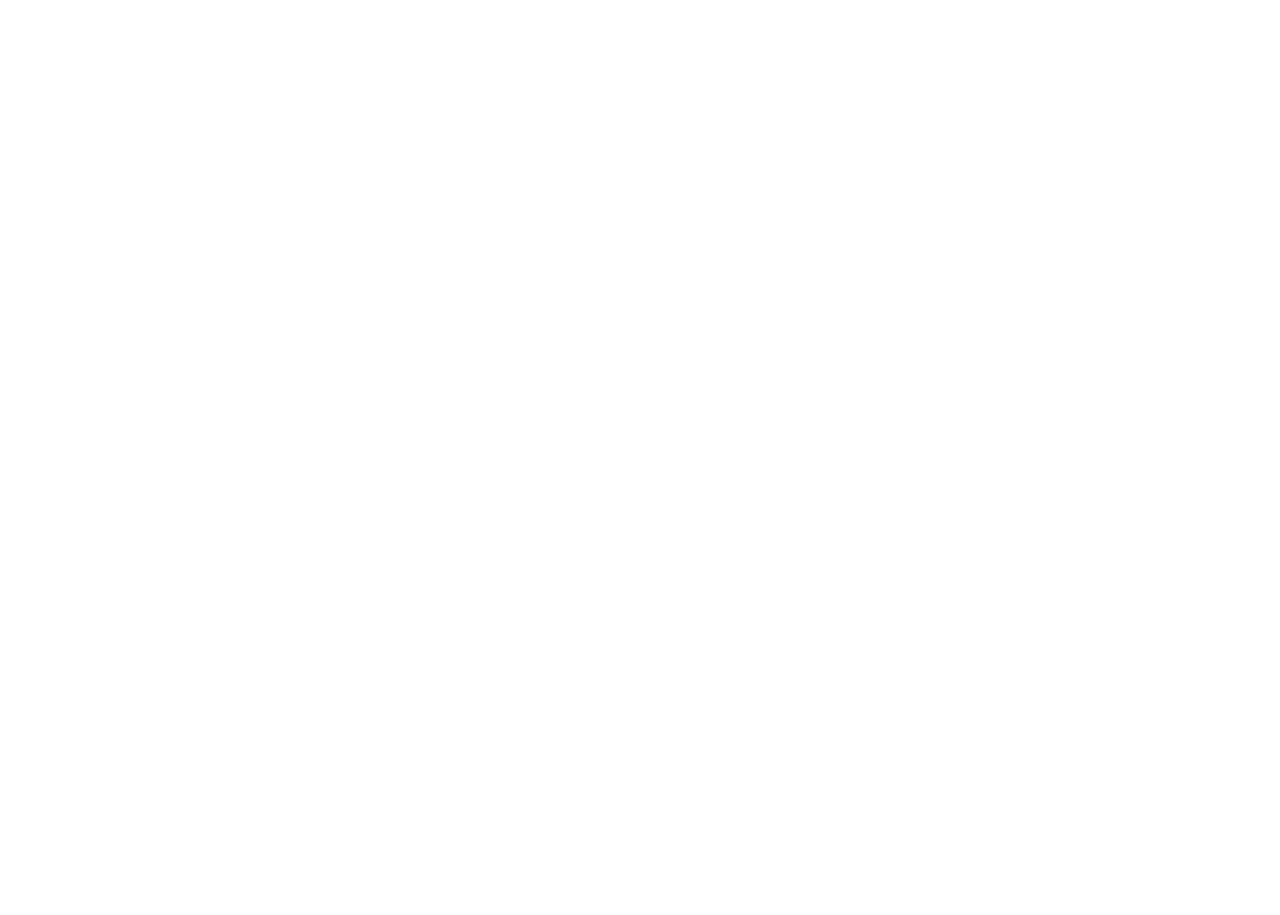
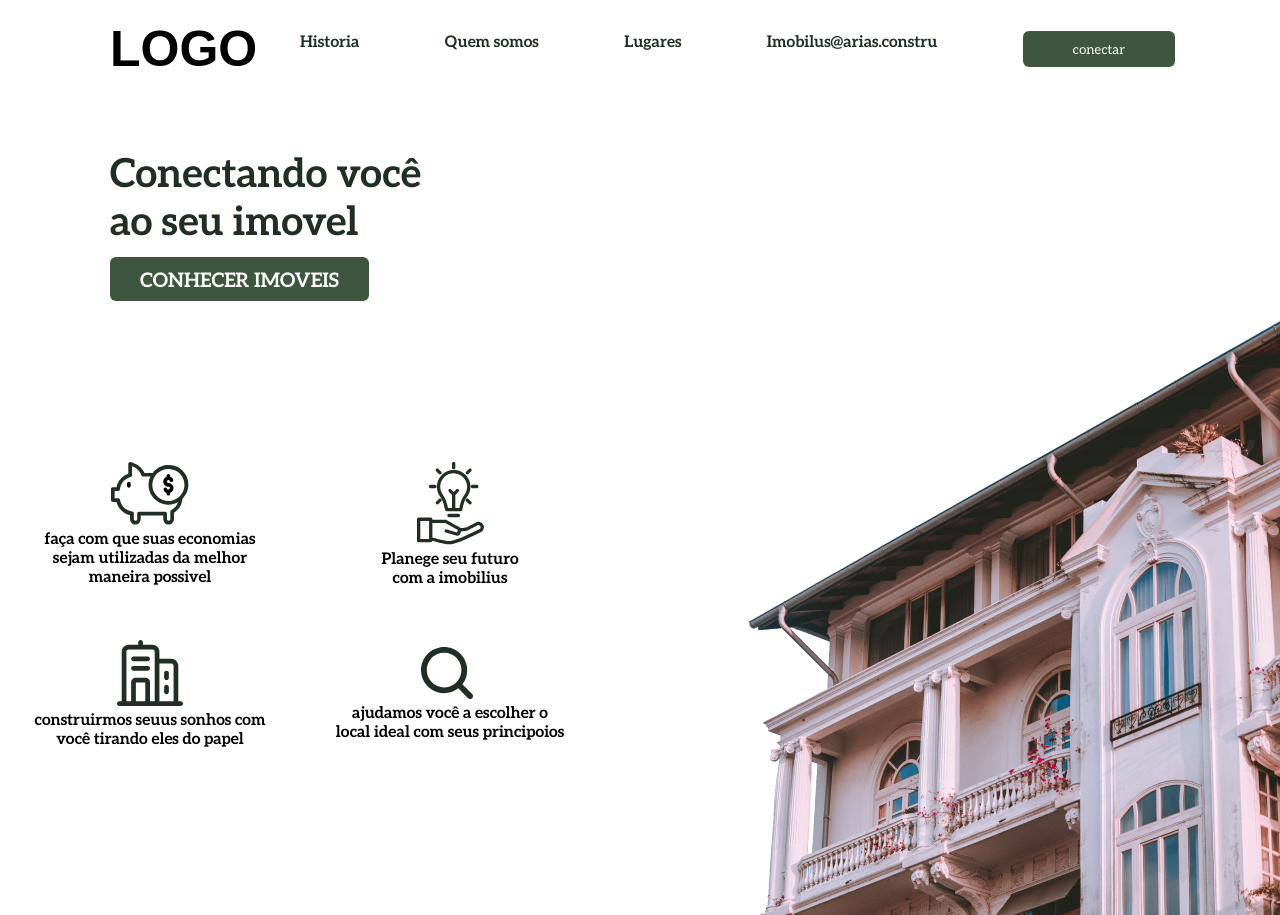
Before and after one commit to ericketoo/imobilus, a plain HTML site: page index.html in a window 1280 px wide. Before the commit the page ends 800 px from the top, so only its background shows below. Drawn offline with Linux system fonts and the light colour scheme.

Commit message:
segundas etapas

```diff
--- a/assets/css/style.css
+++ b/assets/css/style.css
@@ -0,0 +1,94 @@
+*{
+    margin: 0;
+    padding: 0;
+}
+@font-face {
+    font-family: 'Aleo-bold';
+    src: url(/assets/font/Aleo-Bold.otf);
+}
+@font-face {
+    font-family: 'Aleo-regular';
+    src: url(/assets/font/Aleo-Regular.otf);
+}
+:root{
+    --color-1: #3E563E;
+    --color-2: #1F2F22;
+    --font-title: "Aleo-bold";
+    --font-text: "Aleo-regular";
+}
+
+header{
+    width: 100%;
+    width: 100%;
+}
+
+nav{
+    margin: 20px 110px 0px 110px;
+    display: flex;
+    justify-content: space-between;
+    align-items: center;
+    width: 1065px;
+    height: 100%;
+}
+.menu{
+    width: 875px;
+    display: flex;
+    justify-content: space-between;
+
+}
+nav li{
+    color: var(--color-2);
+    list-style: none;
+    font-family: var(--font-title);
+    font-weight: 20px;
+}
+.botao-home{
+    padding: 10px 50px;
+    border-radius: 6px;
+    color: white;
+    background-color: var(--color-1);
+    border: none;
+    cursor: pointer;
+    font-family: var(--font-text);
+}
+nav p{
+    font-family: sans-serif;
+    font-weight: bolder;
+    font-size: 50px;
+}
+
+.conectar{
+    margin: 70px 0px 0px 110px;
+    font-family: var(--font-title);
+    font-size: 20px;
+    color: var(--color-2)
+}
+.conectar button{
+    margin-top: 13px;
+    font-size: 20px;
+    border: none;
+    color: white;
+    cursor: pointer;
+    font-family: var(--font-title);
+    padding: 10px 30px;
+    border-radius: 6px;
+    background-color: var(--color-1);
+}
+
+
+
+.cards-index{
+    text-align: center;
+    display: grid;
+    grid-template-columns: repeat(2, 300px);
+    grid-auto-rows: 170px;
+    font-family: var(--font-title);
+    justify-content: space-between;
+    align-items: center;
+}
+
+#card-img{
+    display: flex;
+    justify-content: space-between;
+    align-items: center ;
+}
--- a/index.html
+++ b/index.html
@@ -5,12 +5,65 @@
     <meta http-equiv="X-UA-Compatible" content="IE=edge">
     <meta name="viewport" content="width=device-width, initial-scale=1.0">
     <title>imobilus</title>
+    <link rel="stylesheet" href="assets/css/style.css">
 </head>
 <body>
     <header>
         <nav>
+            <p><strong>LOGO</strong></p>
+            <ul class="menu">
+                <li>Historia</li>
+                <li>Quem somos</li>
+                <li>Lugares</li>
+                <li>Imobilus@arias.constru</li>
+                <li><button class="botao-home">conectar</button></li>
+            </ul>
+        </nav>
 
-        </nav>
+        <div class="conectar">
+
+            <h1>Conectando você</h1>
+            <h1>ao seu imovel</h1>
+
+            <button>CONHECER IMOVEIS</button>
+
+        </div>
+
+        <section id="card-img">
+            <div class="cards-index">
+
+                <div class="card">
+                    <img src="assets/img/icone-1.svg" alt="cofrinho">
+                    <p>faça com que suas economias</p>
+                    <p>sejam utilizadas da melhor </p>
+                    <p>maneira possivel </p>
+                </div>
+
+                <div class="card">
+                    <img src="assets/img/icone-2.svg" alt="mão c0om uma lampada">
+                    <p>Planege seu futuro</p>
+                    <p>com a imobilius</p>
+                </div>
+
+
+
+                <div class="card">
+                    <img src="assets/img/icone-3.svg" alt="predio">
+                    <p>construirmos seuus sonhos com</p>
+                    <p>você tirando eles do papel</p>
+                </div>
+                <div class="card">
+                    <img src="assets/img/icone-4.svg" alt="lupa">
+                    <p>ajudamos você a escolher o </p>
+                    <p>local ideal com seus principoios</p>
+                </div>
+
+            </div>
+
+
+
+            <img src="assets/img/casa-index.png" alt="casa">
+        </section>
     </header>
 
     <main>
```
Also changed, not shown: assets/font/Aleo-Bold.otf (added), assets/font/Aleo-Regular.otf (added).
